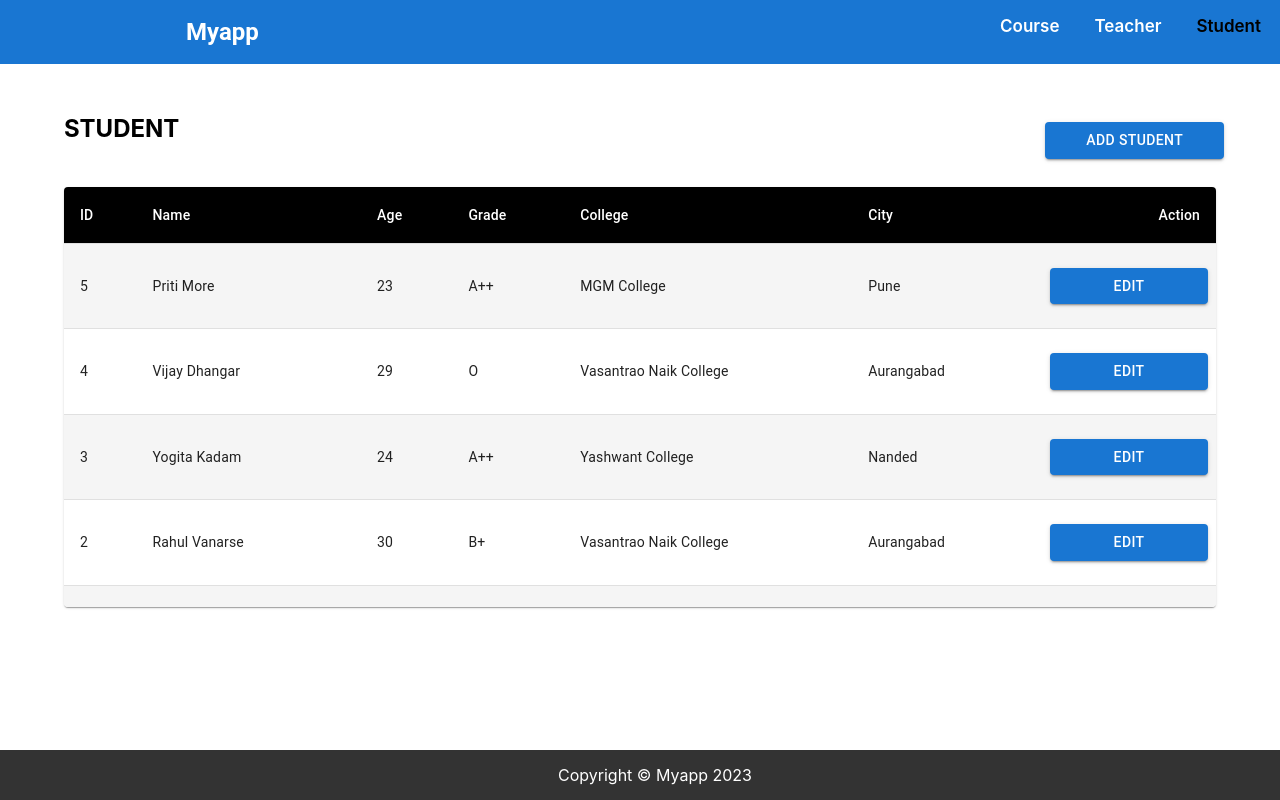
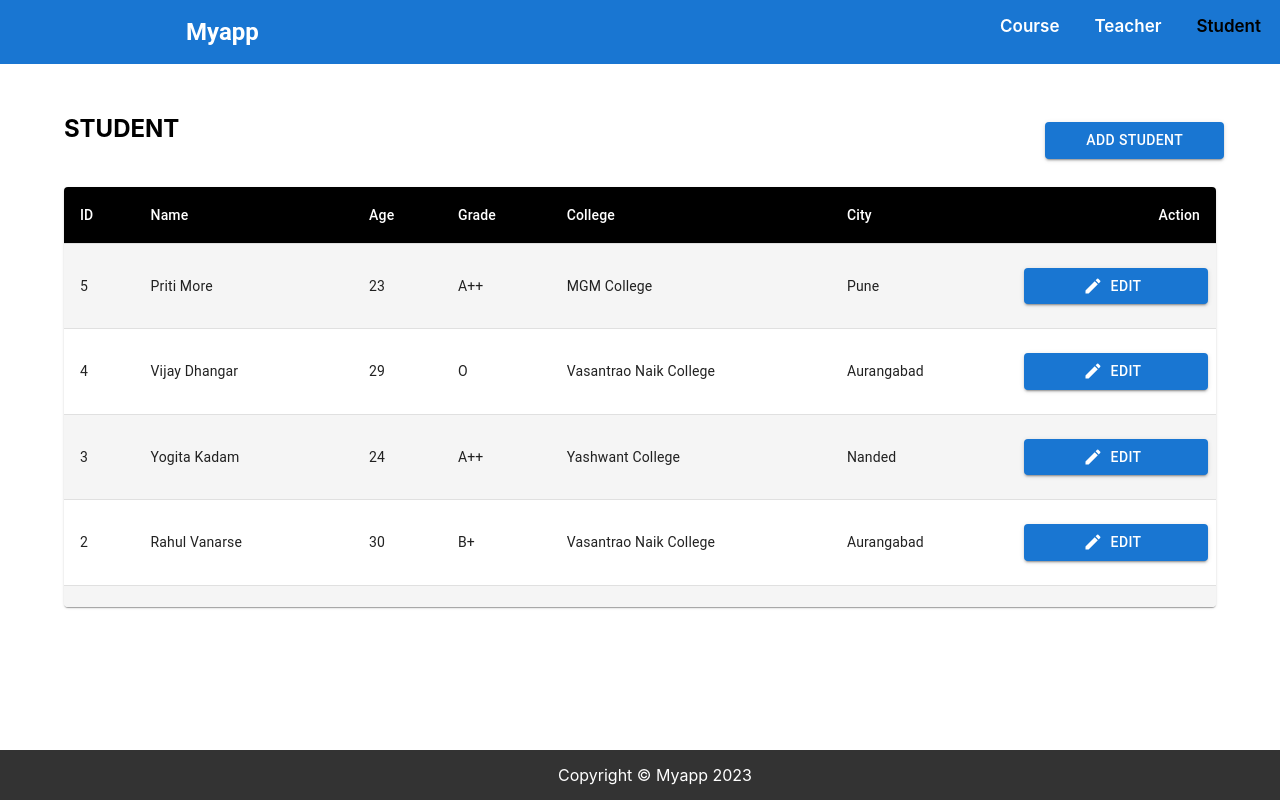
Before and after one commit to ankushchavan0411/movate-react-typescript-assignment, a React (Create React App) app: page /student in a window 1280 px wide. Shown: the top 800 px of the page. Built offline with nearby package versions, Linux system fonts and the light colour scheme.

Commit message:
AC | added edit icon

```diff
--- a/src/components/student/StudentTableRows.tsx
+++ b/src/components/student/StudentTableRows.tsx
@@ -4,6 +4,7 @@ import React from "react";
 import { IStudent } from "../../types/types";
 import Buttons from "../common/Button";
 import { StyledTableCell, StyledTableRow } from "../common/style";
+import EditIcon from "@mui/icons-material/Edit";
 
 interface Props {
   handleOnEditClick: (student: IStudent) => void;
@@ -26,6 +27,7 @@ const StudentTableRows: React.FC<Props> = ({ handleOnEditClick, students }) => {
             <StyledTableCell>{student.city}</StyledTableCell>
             <StyledTableCell align="right">
               <Buttons
+                startIcon={<EditIcon />}
                 labelText={"Edit"}
                 handleOnClick={() => {
                   handleOnEditClick(student);
--- a/src/components/teacher/TeacherTableRows.tsx
+++ b/src/components/teacher/TeacherTableRows.tsx
@@ -1,5 +1,6 @@
 /** @format */
 
+import EditIcon from "@mui/icons-material/Edit";
 import React from "react";
 import { ITeacher } from "../../types/types";
 import Buttons from "../common/Button";
@@ -25,6 +26,7 @@ const TeacherTableRows: React.FC<Props> = ({ handleOnEditClick, teachers }) => {
             <StyledTableCell>{teacher.subject}</StyledTableCell>
             <StyledTableCell align="right">
               <Buttons
+                startIcon={<EditIcon />}
                 labelText={"Edit"}
                 handleOnClick={() => {
                   handleOnEditClick(teacher);
```
